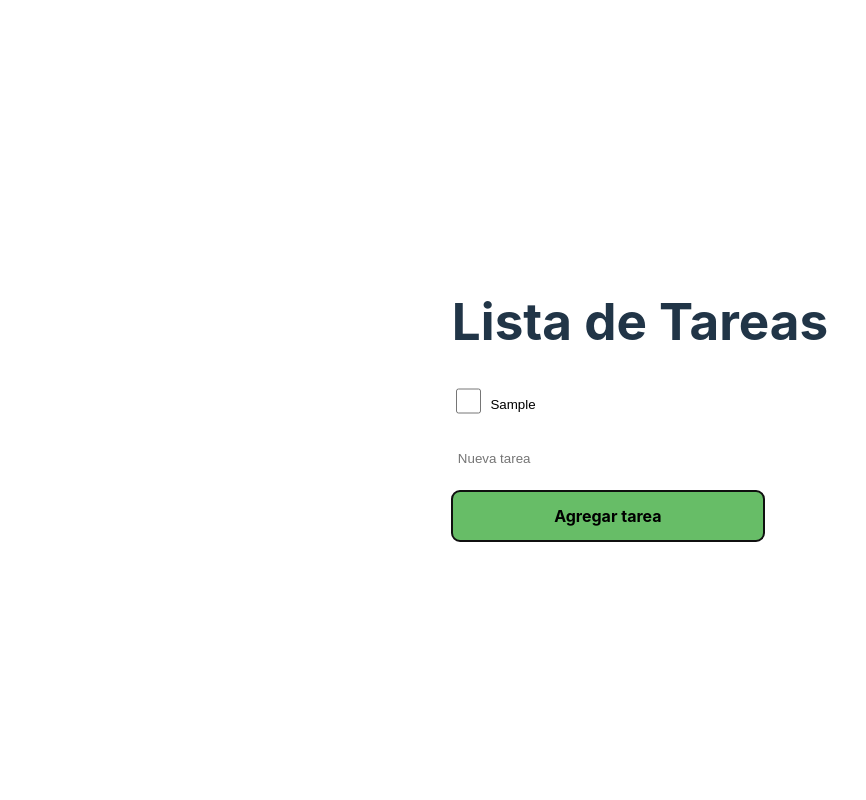
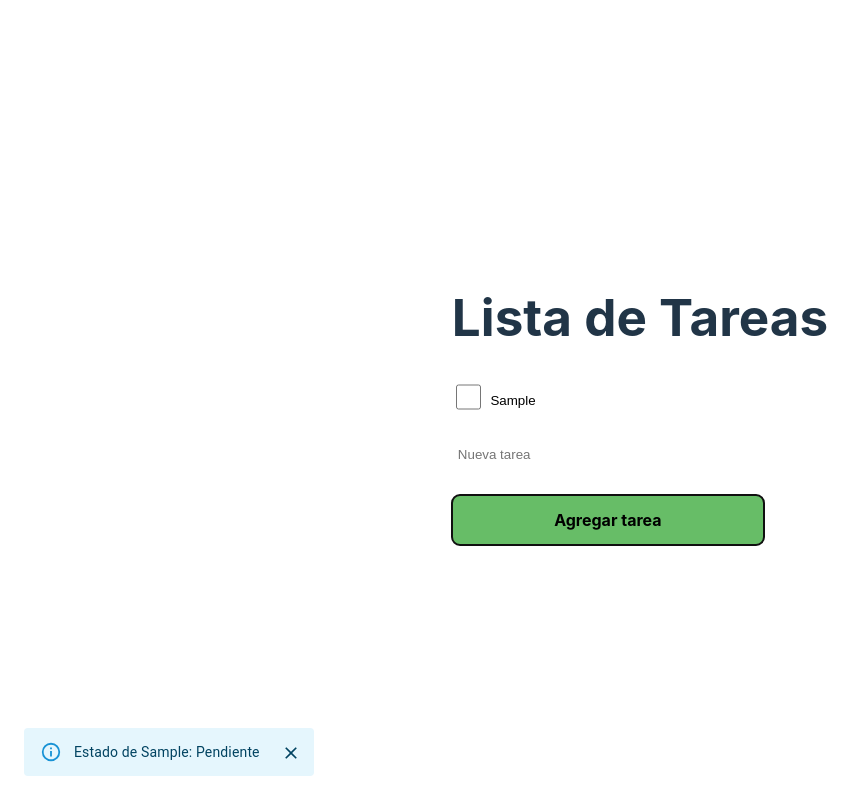
Before and after one commit to MaatiasF/React-Group7, a React (Vite) app: page / in a window 1280 px wide. Both pictures are taken after typing "Sample" into the empty fields and a click on the button "Agregar tarea". Shown: the whole page, without its empty margins (0-866 px from the left). Built offline with nearby package versions, Linux system fonts and the light colour scheme.

Commit message:
Snackbar

```diff
--- a/src/App.css
+++ b/src/App.css
@@ -26,6 +26,7 @@
   cursor: pointer;
   font-weight: bold;
   height: 50px;
+  margin-top: 8px;
 }
 .input_tarea {
   border: none;
--- a/src/App.jsx
+++ b/src/App.jsx
@@ -1,32 +1,33 @@
-/* eslint-disable no-unused-vars */
-import { useState } from 'react'
-import reactLogo from './assets/react.svg'
-import viteLogo from '/vite.svg'
-import './App.css'
-import TaskList from './components/TaskList'
-import TaskForm from './components/TaskForm'
-import TaskItem from './components/TaskItem'
+import { useState } from "react";
+import "./App.css";
+import TaskForm from "./components/TaskForm";
+import TaskList from "./components/TaskList";
 
 function App() {
-
   const [tasks, setTasks] = useState([]);
 
+  {
+    /* entrada tarea */
+  }
   const addTask = (newTask) => {
-    const updatedTasks = [...tasks, { id: tasks.length + 1, name: newTask, completed: false }];
+    const updatedTasks = [
+      ...tasks,
+      { id: tasks.length + 1, name: newTask, completed: false },
+    ];
     setTasks(updatedTasks);
   };
 
-
+  {
+    /* salida tarea */
+  }
   return (
     <div>
       <h1>Lista de Tareas</h1>
-      <TaskList
-        tasks={tasks}
-      />
+      <TaskList tasks={tasks} />
 
       <TaskForm onAddTask={addTask} />
     </div>
   );
 }
 
-export default App
+export default App;
--- a/src/components/TaskItem/index.jsx
+++ b/src/components/TaskItem/index.jsx
@@ -1,29 +1,34 @@
-/* eslint-disable react-hooks/exhaustive-deps */
-import { useState, useEffect } from 'react';
+import { useState, useEffect } from "react";
+import Snackbar from "@mui/material/Snackbar";
+import MuiAlert from "@mui/material/Alert";
 
-// Componente TaskItem
 const TaskItem = (props) => {
+  const { task } = props;
+  const [completed, setCompleted] = useState(false);
+  const [showAlert, setShowAlert] = useState(false);
 
-  //asignando props
-  const { task } = props;
+  useEffect(() => {
+    setShowAlert(true);
+  }, [completed]);
 
-  //useStates
-  const [completed, setCompleted] = useState(false);
+  const handleCloseAlert = () => {
+    setShowAlert(false);
+  };
 
-  //useEffect
-  useEffect(()=>{
-    alert('Estado del taskItem ' + task.name + ' ' + completed)
-  }, [completed])
-
-  //Eventos
   const onChangeCompleted = () => {
     setCompleted(!completed);
   };
 
-  //HTML
   return (
-    <div className='tareas' style={{ textDecoration: completed ? 'line-through' : 'none' }}>
-      <input className='checkbox' type="checkbox" checked={completed} onChange={onChangeCompleted} //Evento del check cambiara variable completed
+    <div
+      className="tareas"
+      style={{ textDecoration: completed ? "line-through" : "none" }}
+    >
+      <input
+        className="checkbox"
+        type="checkbox"
+        checked={completed}
+        onChange={onChangeCompleted}
       />
       <input
         id={task.id}
@@ -32,14 +37,24 @@ const TaskItem = (props) => {
         value={task.name}
         className="input tarea"
         checked={completed}
-        style={{ textDecoration: completed ? 'line-through' : 'none' }} //dependiendo de la variable completed se tacha la tarea
+        style={{ textDecoration: completed ? "line-through" : "none" }}
       />
 
-      {console.log(task)}
+      <Snackbar
+        open={showAlert}
+        autoHideDuration={6000}
+        onClose={handleCloseAlert}
+      >
+        <MuiAlert
+          onClose={handleCloseAlert}
+          severity="info"
+          sx={{ width: "100%" }}
+        >
+          {`Estado de ${task.name}: ${completed ? "Completada" : "Pendiente"}`}
+        </MuiAlert>
+      </Snackbar>
     </div>
-
   );
 };
 
-//Exportanto Componente TaskItem
 export default TaskItem;
--- a/src/components/TaskList/index.jsx
+++ b/src/components/TaskList/index.jsx
@@ -1,20 +1,15 @@
 // import { useState } from 'react';
-import TaskItem from '../TaskItem';
+import TaskItem from "../TaskItem";
 
-
-// Componente de Lista de Tareas (TaskList)
 const TaskList = (props) => {
-    const {tasks} = props
-    return (
-        <div>
-            {tasks.map((task) => ( // recorre la lista de tareas
-                <TaskItem
-                    key={task.id}
-                    task={task}
-                />
-            ))}
-        </div>
-    );
+  const { tasks } = props;
+  return (
+    <div>
+      {tasks.map((task) => (
+        <TaskItem key={task.id} task={task} />
+      ))}
+    </div>
+  );
 };
 
 export default TaskList;
```
Also changed, not shown: src/components/TaskForm/index.jsx (+10 -7 lines).
